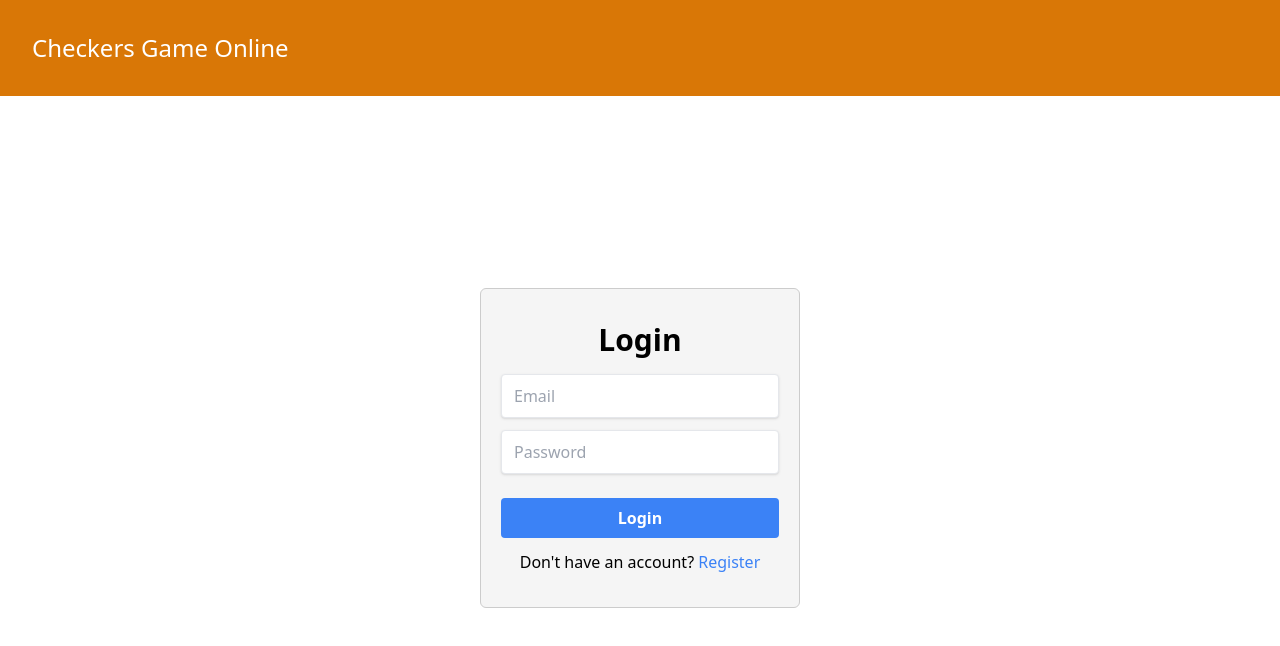
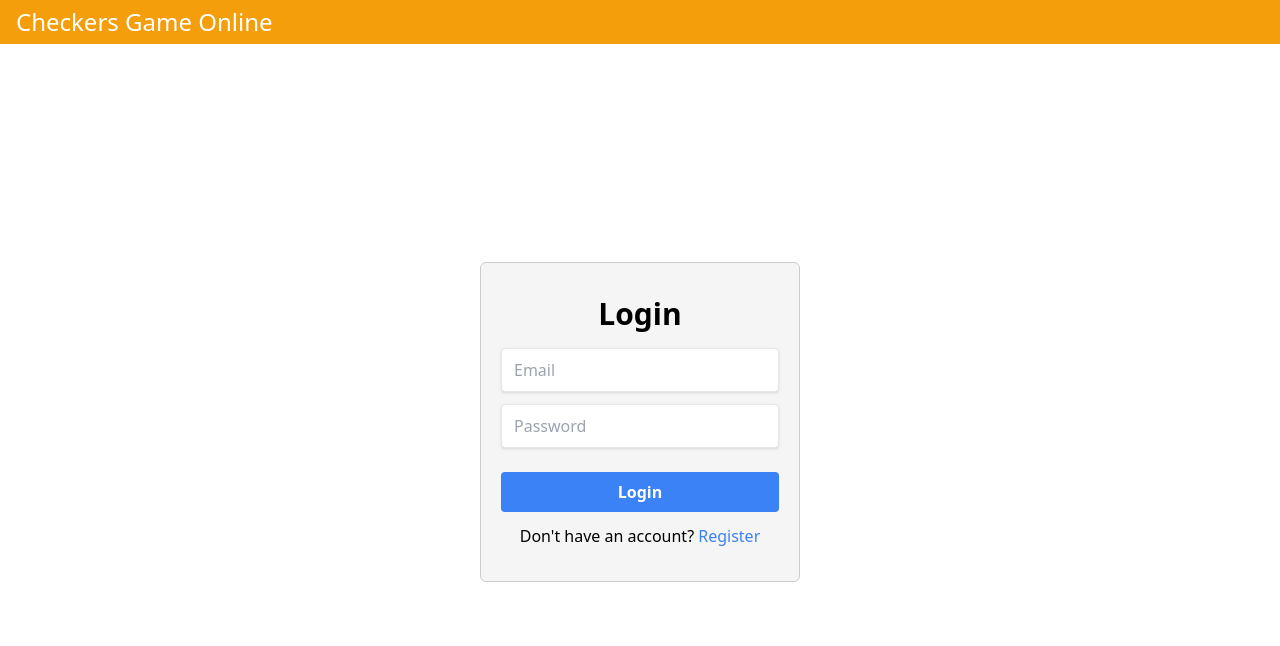
Before and after one commit to luizantonio26/checkers-game-online-frontend, a React (Vite) app: page /login in a window 1280 px wide. Shown: the top 646 px of the page. Built offline with nearby package versions, Linux system fonts and the light colour scheme.

Commit message:
changed some css properties of header and add a link to home

```diff
--- a/src/components/Header/Header.tsx
+++ b/src/components/Header/Header.tsx
@@ -1,4 +1,5 @@
 import { ReactElement } from "react";
+import { Link } from "react-router-dom";
 import { useAuth } from "../Auth/AuthContext";
 
 export const Header = (): ReactElement => {
@@ -10,9 +11,9 @@ export const Header = (): ReactElement => {
 
     return (
         <>
-            <div className="flex justify-between items-center p-[20px]  h-7/10 w-full bg-amber-600">
-                <div className="flex align-center justify-center gap-3 m-3">
-                    <h1 className="m-0 text-2xl text-white">Checkers Game Online</h1>
+            <div className="flex justify-between items-center  h-11 p-3 w-full bg-amber-500">
+                <div className="flex align-center justify-center gap-3 m-1">
+                    <Link to="/"><h1 className="m-0 text-2xl text-white">Checkers Game Online</h1></Link>
                 </div>
                 <div className="flex align-center justify-end gap-3 text-white font-bold text-xl">
                     <p className="">{user?.nickname}</p>
```
